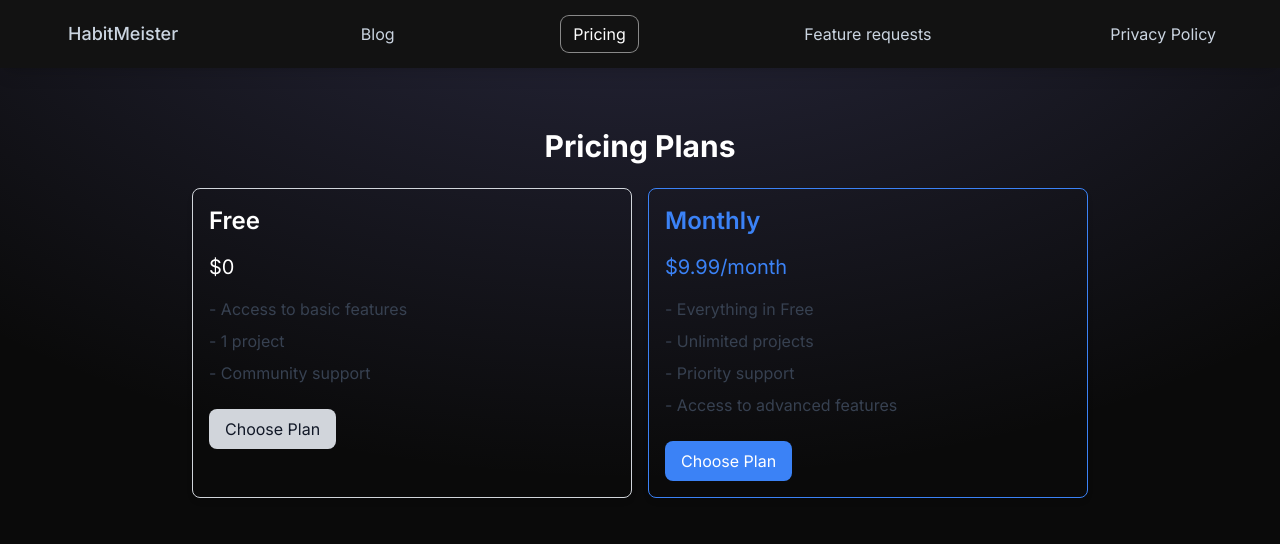
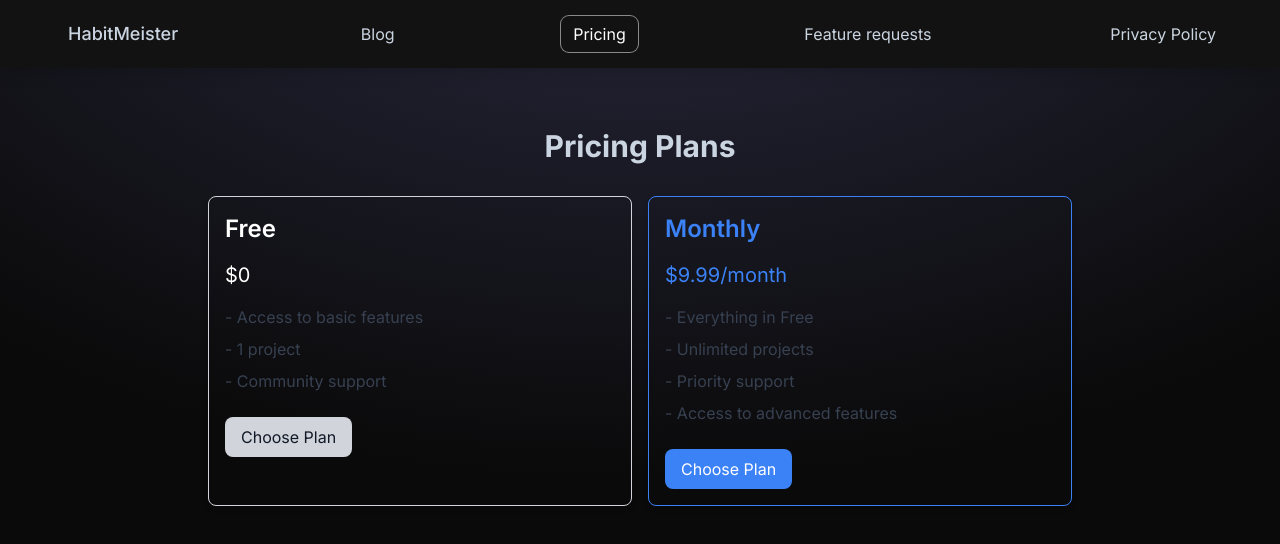
Before and after one commit to carllang/habit-app-nextjs-website, a Next.js app: page /pricing in a window 1280 px wide. Shown: the top 544 px of the page. Built offline with nearby package versions, Linux system fonts and the light colour scheme; no server answers; what react-google-recaptcha-v3 would draw is missing.

Commit message:
make style consistent

```diff
--- a/src/app/blog/page.tsx
+++ b/src/app/blog/page.tsx
@@ -1,10 +1,10 @@
 export default function Page() {
   return (
-    <div>
-      <h1 className="text-3xl font-bold text-center my-6">
+    <main className="px-4 py-8 mt-20 max-w-4xl mx-auto">
+      <h1 className="text-3xl font-bold text-center mb-8">
         Healthy Habits: Simple Changes for a Better Life
       </h1>
-      <div className=" space-y-4">
+      <article className="space-y-4">
         <p>
           In the hustle and bustle of modern life, maintaining a healthy
           lifestyle can sometimes feel like a daunting task. However,
@@ -56,7 +56,7 @@
           five-minute walk or taking time to meditate, these small pauses can
           make a big difference.
         </p>
-      </div>
-    </div>
+      </article>
+    </main>
   );
 }
--- a/src/app/feature-requests/page.tsx
+++ b/src/app/feature-requests/page.tsx
@@ -4,11 +4,6 @@
 import { useGoogleReCaptcha } from "react-google-recaptcha-v3";
 
 export default function Page() {
-  console.log(
-    "reCAPTCHA key being used:",
-    process.env.NEXT_PUBLIC_RECAPTCHA_SITE_KEY
-  );
-
   const [formData, setFormData] = useState({
     email: "",
     title: "",
@@ -65,8 +60,8 @@
   };
 
   return (
-    <div className="flex flex-col items-center justify-center px-4 pt-20 pb-40 max-w-2xl mx-auto">
-      <h1 className="text-4xl font-bold mb-8">Feature Requests</h1>
+    <main className="flex flex-col items-center justify-center px-4 py-8 mt-20 pb-40 max-w-4xl mx-auto">
+      <h1 className="text-3xl font-bold mb-8">Feature Requests</h1>
       <p className="text-gray-300 mb-8 text-center">
         Help us make HabitMeister better! Share your ideas for new features or
         improvements.
@@ -150,7 +145,7 @@
 
         <button
           type="submit"
-          className="w-full px-6 py-3 border border-transparent text-base font-medium rounded-md text-gray-800 bg-gray-200 shadow-sm hover:bg-gray-300 focus:outline-none focus:ring-2 focus:ring-offset-2 focus:ring-gray-400 transition-colors duration-200"
+          className="w-full px-6 py-3 border border-transparent text-base font-medium rounded-md text-gray-900 bg-gray-400 shadow-sm hover:bg-gray-500 focus:outline-none focus:ring-2 focus:ring-offset-2 focus:ring-gray-600 transition-colors duration-200"
         >
           Submit Feature Request
         </button>
@@ -165,6 +160,6 @@
           </p>
         )}
       </form>
-    </div>
+    </main>
   );
 }
--- a/src/app/pricing/page.tsx
+++ b/src/app/pricing/page.tsx
@@ -1,8 +1,8 @@
 export default function Page() {
   return (
-    <div className="py-8 px-4 text-white mt-20">
-      <h1 className="text-center text-3xl font-bold mb-6">Pricing Plans</h1>
-      <div className="max-w-4xl mx-auto grid grid-cols-1 md:grid-cols-2 gap-4">
+    <main className="py-8 px-4 mt-20 max-w-4xl mx-auto">
+      <h1 className="text-3xl font-bold mb-8 text-center">Pricing Plans</h1>
+      <section className="grid grid-cols-1 md:grid-cols-2 gap-4">
         <PricingTier
           title="Free"
           price="$0"
@@ -23,8 +23,8 @@
           ]}
           highlighted={true}
         />
-      </div>
-    </div>
+      </section>
+    </main>
   );
 }
 
@@ -42,7 +42,7 @@
   highlighted = false,
 }) => {
   return (
-    <div
+    <article
       className={`border ${
         highlighted ? "border-blue-500" : "border-gray-300"
       } rounded-lg p-4 shadow-md`}
@@ -75,6 +75,6 @@
       >
         Choose Plan
       </button>
-    </div>
+    </article>
   );
 };
--- a/src/app/privacy-policy/page.tsx
+++ b/src/app/privacy-policy/page.tsx
@@ -9,8 +9,8 @@
         <meta name="description" content="Privacy Policy for HabitMeister" />
       </Head>
 
-      <main className="container mx-auto px-4 py-8">
-        <h1 className="text-3xl font-bold mb-4">Privacy Policy</h1>
+      <main className="container mx-auto px-4 py-8 mt-20 max-w-4xl">
+        <h1 className="text-3xl font-bold mb-8">Privacy Policy</h1>
         <p className="text-sm text-gray-500">
           Effective Date: [Insert Date] | Last Updated: [Insert Date]
         </p>
```
